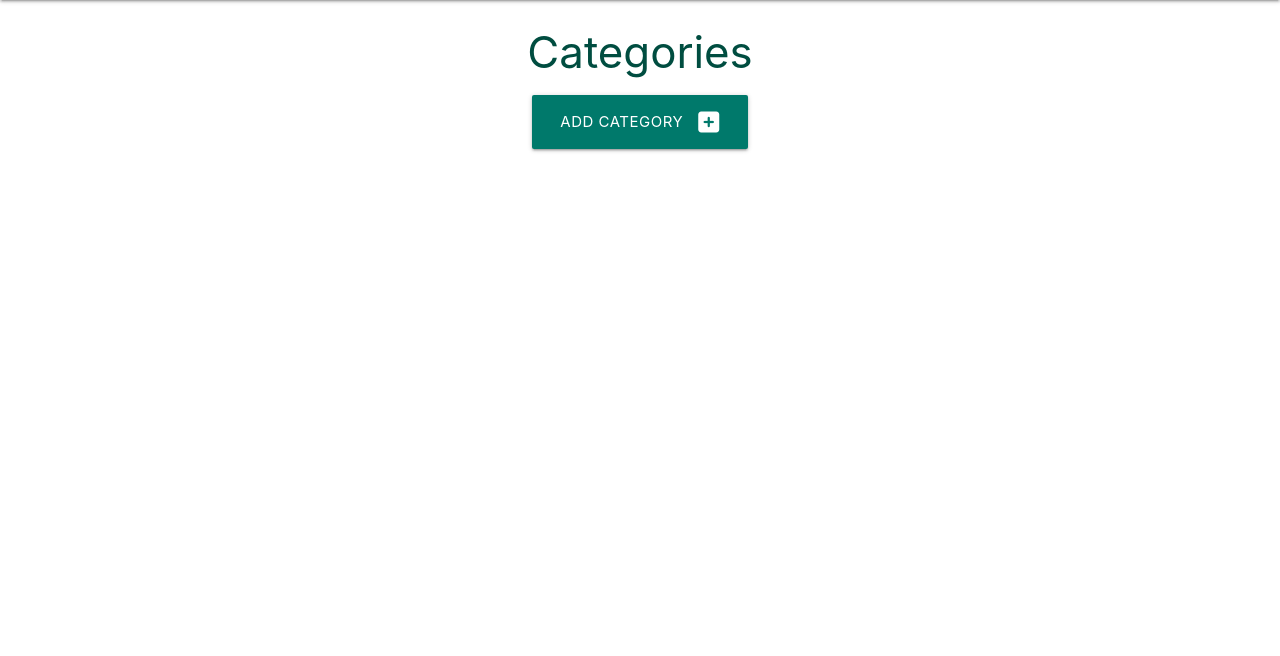
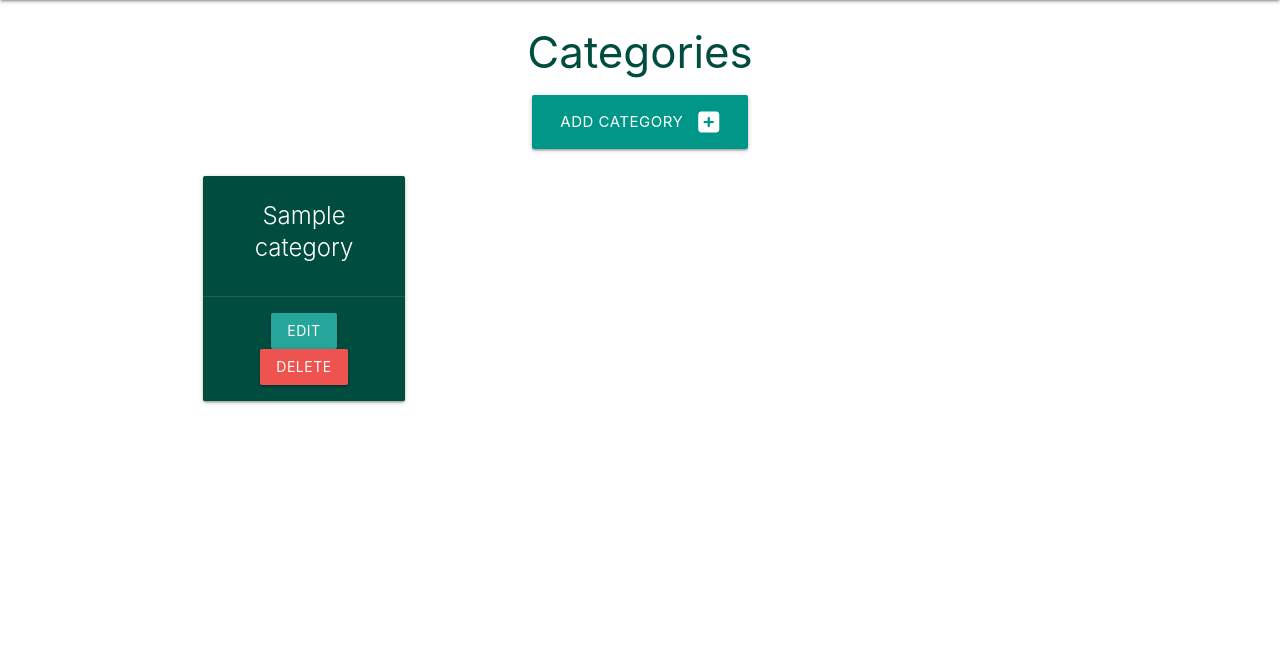
Before and after one commit to EwanColquhoun/task-manager, a Flask app: page /categories in a window 1280 px wide. Shown: the part 64-720 px from the top of the page. Run offline with Flask 2, Linux system fonts and the light colour scheme; tables that the repository leaves empty hold one stand-in row (values such as "Sample post").

Commit message:
Add function to retrieve and display existing categories in the browser

```diff
--- a/taskmanager/routes.py
+++ b/taskmanager/routes.py
@@ -10,7 +10,8 @@ def home():
 
 @app.route("/categories")
 def categories():
-    return render_template("categories.html")
+    categories = list(Category.query.order_by(Category.category_name).all())
+    return render_template("categories.html", categories=categories)
 
 
 @app.route("/add_category", methods=["GET", "POST"])
--- a/taskmanager/templates/categories.html
+++ b/taskmanager/templates/categories.html
@@ -5,10 +5,25 @@
 
 <div class="row">
     <div class="col s12 center-align">
-        <a href="{{ url_for('add_category') }}" class="btn-large teal darken-2">
+        <a href="{{ url_for('add_category') }}" class="btn-large teal darken-">
             Add Category <i class="fas fa-plus-square right"></i>
         </a>
     </div>
 </div>
 
+<div class="row">
+    {% for category in categories %}
+    <div class="col s12 m6 l3">
+      <div class="card teal darken-4 center-align">
+        <div class="card-content white-text">
+          <span class="card-title">{{ category.category_name }}</span>
+        </div>
+        <div class="card-action">
+          <a href="#" class="btn teal lighten-1">Edit</a>
+          <a href="#" class="btn red lighten-1">Delete</a>
+        </div>
+      </div>
+    </div>
+    {% endfor %}
+  </div>
 {% endblock %}
```
